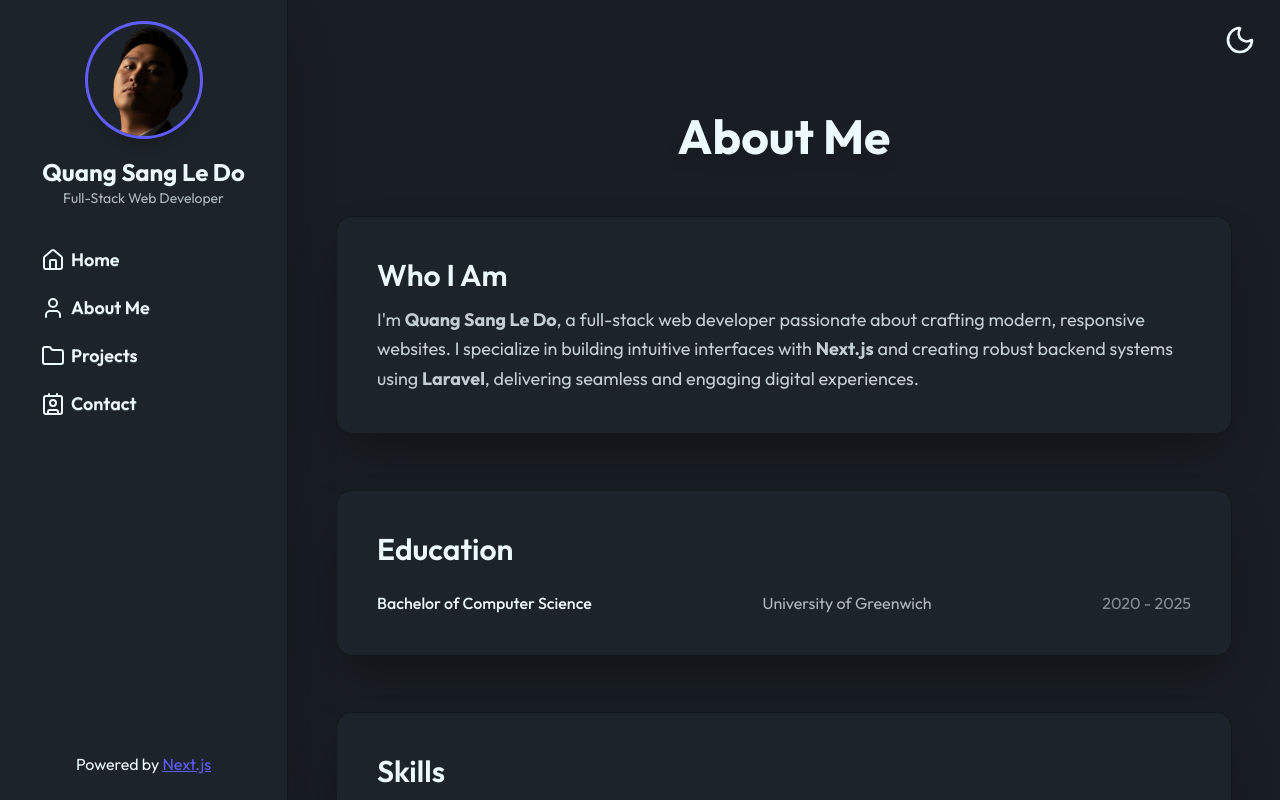
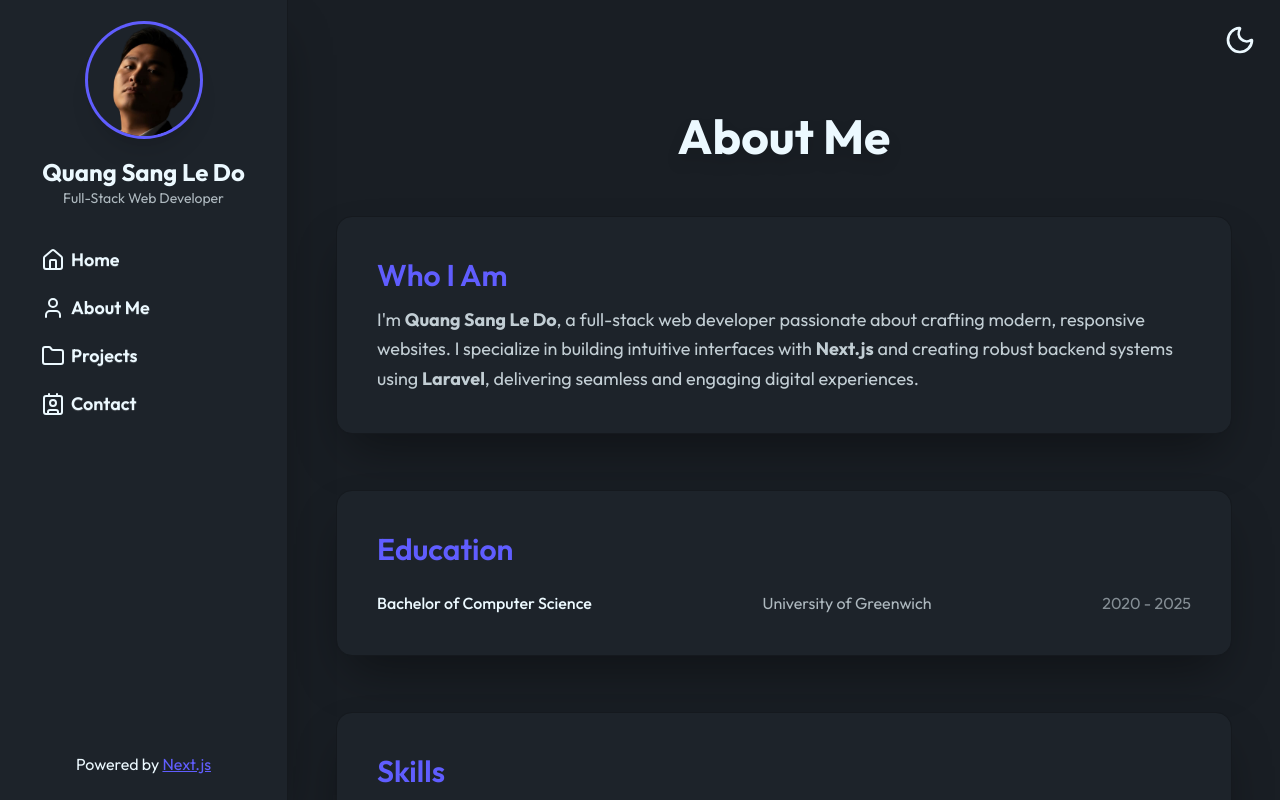
Before and after one commit to itsldqs2103/ldqs, a Next.js app: page /aboutme in a window 1280 px wide. Shown: the top 800 px of the page. Built offline with nearby package versions, Linux system fonts and the light colour scheme.

Commit message:
style(heading): update heading color in about page

```diff
--- a/app/aboutme/page.tsx
+++ b/app/aboutme/page.tsx
@@ -28,14 +28,14 @@ export default function About() {
             <h1 className="text-5xl font-bold text-center drop-shadow-xl">About Me</h1>
 
             <div className="p-10 rounded-2xl bg-base-100 backdrop-blur-xl border border-base-300 shadow-2xl shadow-black/40 transform hover:-translate-y-2 hover:shadow-[0_40px_80px_-20px_rgba(0,0,0,0.7)] transition-all duration-300">
-                <h2 className="text-3xl font-semibold mb-3">Who I Am</h2>
+                <h2 className="text-3xl font-semibold mb-3 text-primary">Who I Am</h2>
                 <p className="opacity-80 leading-relaxed text-lg">
                     I&apos;m <strong>Quang Sang Le Do</strong>, a full-stack web developer passionate about crafting modern, responsive websites. I specialize in building intuitive interfaces with <strong>Next.js</strong> and creating robust backend systems using <strong>Laravel</strong>, delivering seamless and engaging digital experiences.
                 </p>
             </div>
 
             <div className="p-10 rounded-2xl bg-base-100 backdrop-blur-xl border border-base-300 shadow-2xl shadow-black/40 transform hover:-translate-y-2 hover:shadow-[0_40px_80px_-20px_rgba(0,0,0,0.7)] transition-all duration-300">
-                <h2 className="text-3xl font-semibold mb-6">Education</h2>
+                <h2 className="text-3xl font-semibold mb-6 text-primary">Education</h2>
                 <div className="space-y-4">
                     {education.map((edu, i) => (
                         <div key={i} className="flex flex-col md:flex-row md:justify-between">
@@ -48,7 +48,7 @@ export default function About() {
             </div>
 
             <div className="p-10 rounded-2xl bg-base-100 backdrop-blur-xl border border-base-300 shadow-2xl shadow-black/40 transform hover:-translate-y-2 hover:shadow-[0_40px_80px_-20px_rgba(0,0,0,0.7)] transition-all duration-300">
-                <h2 className="text-3xl font-semibold mb-6">Skills</h2>
+                <h2 className="text-3xl font-semibold mb-6 text-primary">Skills</h2>
                 <div className="space-y-6">
                     {skills.map((skill, i) => (
                         <div key={i}>
```
